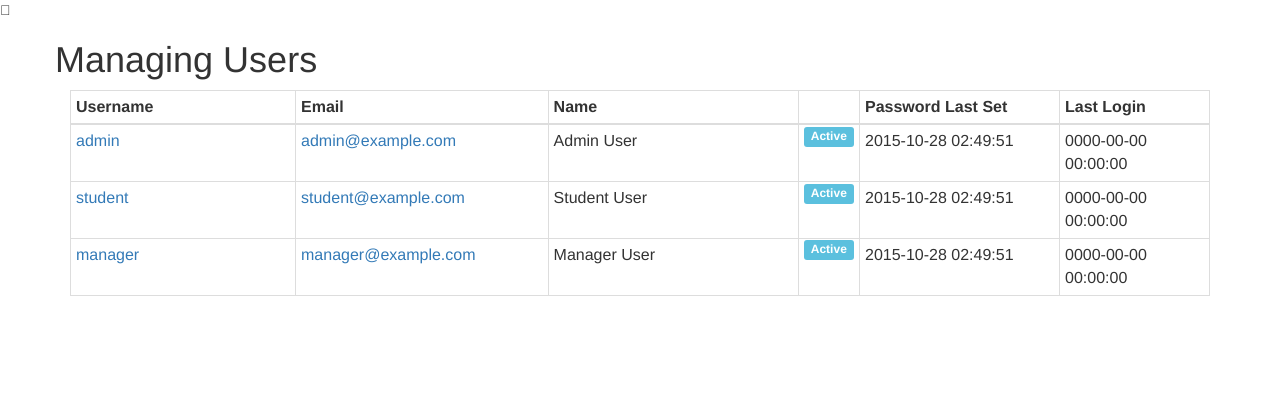
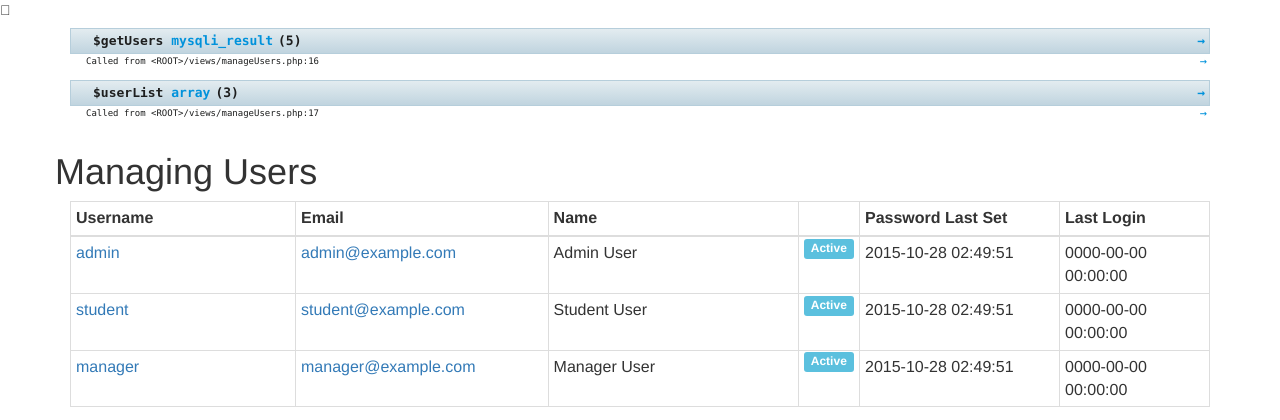
Before and after one commit to landonholmes/db-php-project, a PHP site: page /index.php?action=manageUsers in a window 1280 px wide. Shown: the part 51-471 px from the top of the page. Run offline with PHP 8.4, Linux system fonts and the light colour scheme; a user stored in the database is signed in; data comes from the database, SQL or seed files in the repository.

Commit message:
debugging another bug

```diff
--- a/views/manageUsers.php
+++ b/views/manageUsers.php
@@ -13,7 +13,8 @@ if (!$connection) {
         array_push($userList,(new user())->populateFromQuery($userThing));
     }
 }
-
+d($getUsers);
+d($userList);
 mysqli_close($connection); // Closing Connection
 ?>
 
```
